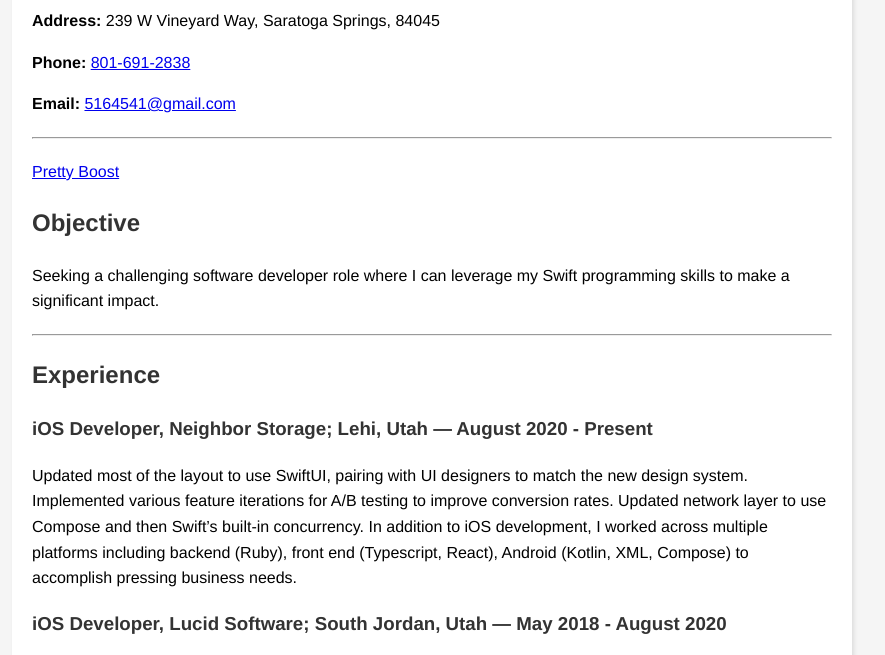
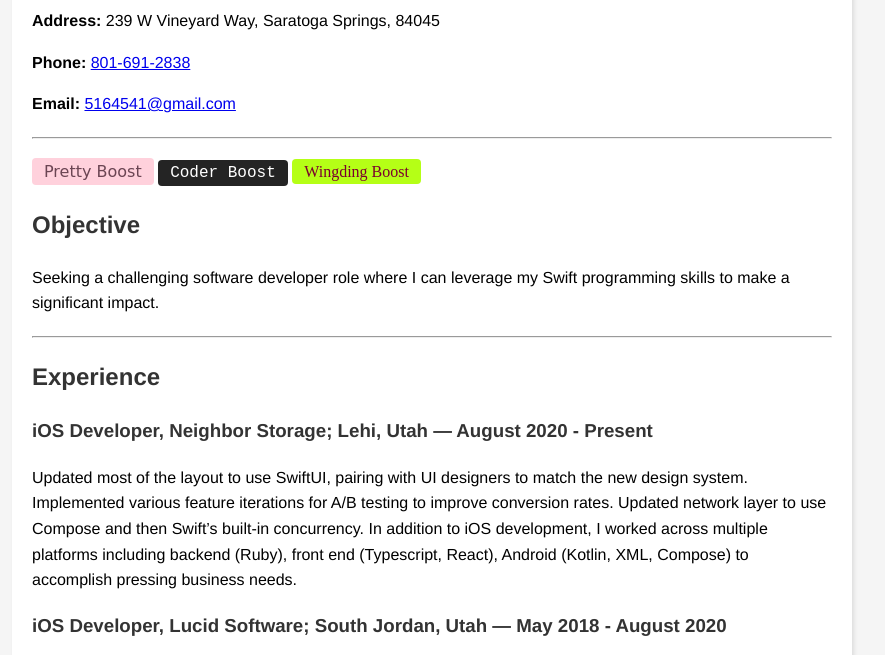
Before and after one commit to alycedaw/alycedaw.github.io, a plain HTML site: page index.html in a window 1280 px wide. Shown: the part 106-761 px from the top of the page, without its empty margins (208-1093 px from the left). Drawn offline with Linux system fonts and the light colour scheme.

Commit message:
Add more boost links.

```diff
--- a/index.html
+++ b/index.html
@@ -12,7 +12,9 @@
         <p><b>Email:</b> <a href="mailto:5164541@gmail.com">5164541@gmail.com</a></p>
         <hr>
 
-        <a href="https://arc.net/boost/9D3183CB-B47E-4AE7-B99B-569E7A88EA0D">Pretty Boost</a>
+        <a class="button pretty-boost" href="https://arc.net/boost/9D3183CB-B47E-4AE7-B99B-569E7A88EA0D">Pretty Boost</a>
+        <a class="button coder-boost" href="https://arc.net/boost/3861DA08-9594-44AE-99D3-20236634E359">Coder Boost</a>
+        <a class="button wingdings-boost" href="https://arc.net/boost/F13EDE37-0E38-4807-AD12-B1F09B079DAF">Wingding Boost</a>
 
         <h2>Objective</h2>
         <p>Seeking a challenging software developer role where I can leverage my Swift programming skills to make a significant impact.</p>
@@ -80,5 +82,26 @@
     hr {
         margin: 20px 0;
     }
+
+    a.button {
+        text-decoration: none;
+        padding: 4px 12px;
+        border-radius: 4px;
+    }
+    a.pretty-boost {
+        background-color: #FFD1DC;
+        color: rgb(107, 69, 83);
+        font-family: 'Snell Roundhand', cursive;
+    }
+    a.coder-boost {
+        background-color: rgb(36, 36, 36);
+        color: white;
+        font-family: 'PT Mono', monospace;
+    }
+    a.wingdings-boost {
+        background-color: rgb(181, 255, 22);
+        color: rgb(123, 0, 46);
+        font-family: 'Wingdings', wingdings;
+    }
 </style>
 </html>
```
